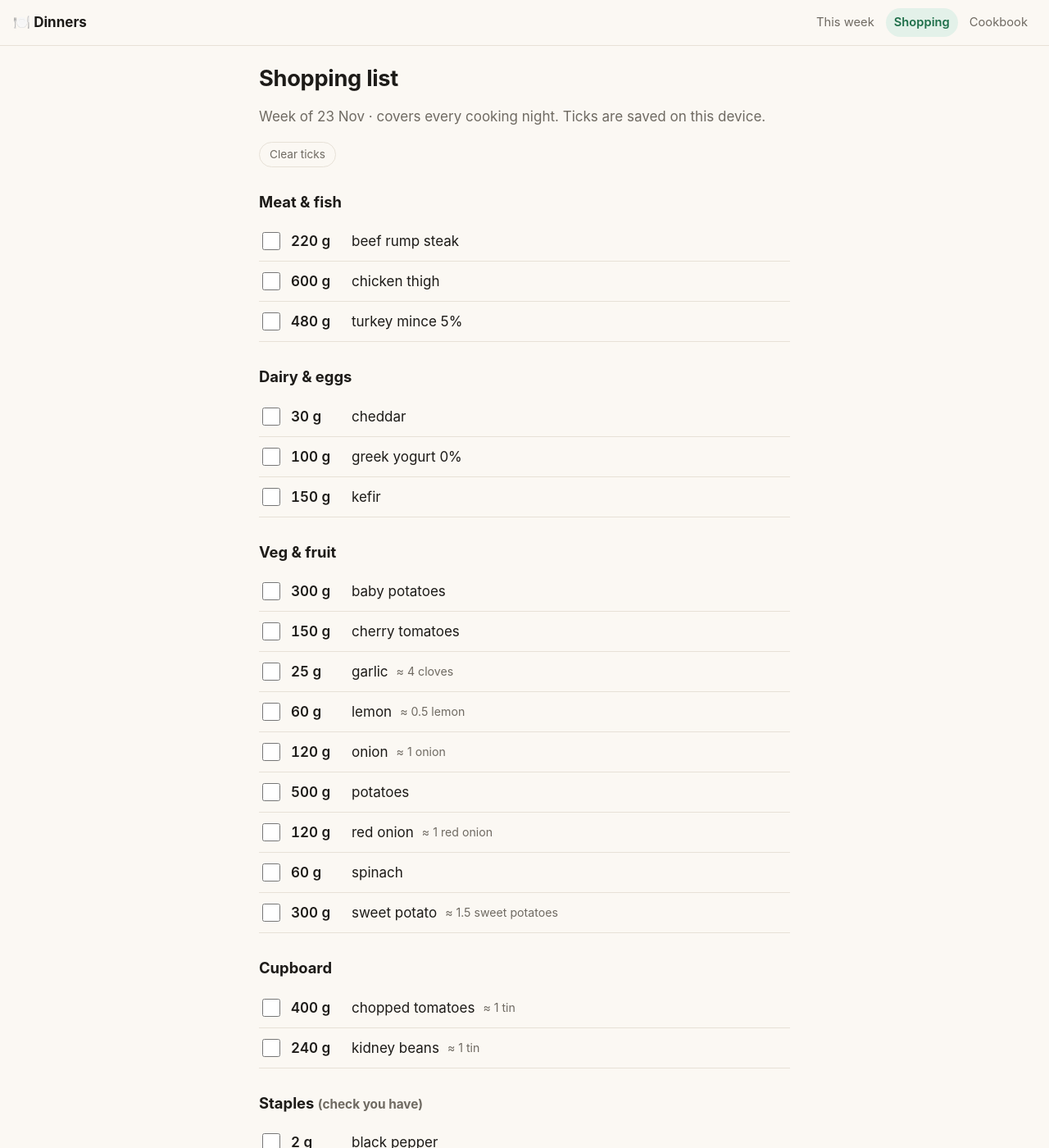
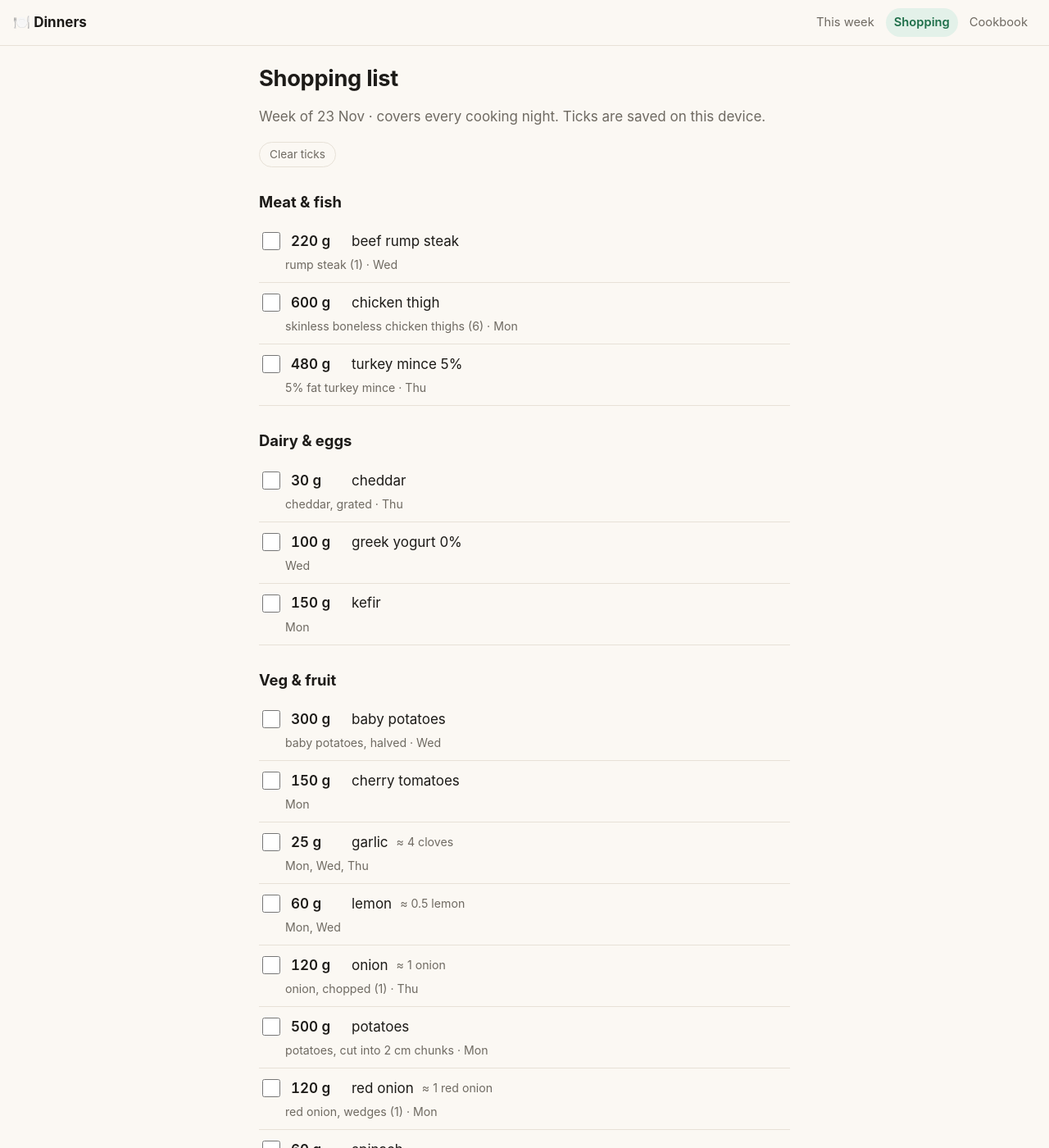
Before and after one commit to DianaIgnatescu/cookbook, a Jekyll site: the page built from shopping-list.md, in a window 1280 px wide and 1400 px high. Shown: the whole window at 82% size. Built offline with Jekyll 4.4.1, drawn with Linux system fonts in a browser that asks for light colours; some of the changed text lies outside the part shown.

Commit message:
Shopping notes, air fryer lines
Co-Authored-By: Claude Sonnet 5.5 <noreply@anthropic.com>
Claude-Session: https://claude.ai/code/session_016UidHuVfsvaBsKEo7guMS3

```diff
--- a/_data/shopping.json
+++ b/_data/shopping.json
@@ -8,15 +8,27 @@
       "items": [
         {
           "name": "beef rump steak",
-          "g": 220
+          "g": 220,
+          "days": [
+            "Wed"
+          ],
+          "note": "rump steak (1)"
         },
         {
           "name": "chicken thigh",
-          "g": 600
+          "g": 600,
+          "days": [
+            "Mon"
+          ],
+          "note": "skinless boneless chicken thighs (6)"
         },
         {
           "name": "turkey mince 5%",
-          "g": 480
+          "g": 480,
+          "days": [
+            "Thu"
+          ],
+          "note": "5% fat turkey mince"
         }
       ]
     },
@@ -26,15 +38,25 @@
       "items": [
         {
           "name": "cheddar",
-          "g": 30
+          "g": 30,
+          "days": [
+            "Thu"
+          ],
+          "note": "cheddar, grated"
         },
         {
           "name": "greek yogurt 0%",
-          "g": 100
+          "g": 100,
+          "days": [
+            "Wed"
+          ]
         },
         {
           "name": "kefir",
-          "g": 150
+          "g": 150,
+          "days": [
+            "Mon"
+          ]
         }
       ]
     },
@@ -44,43 +66,79 @@
       "items": [
         {
           "name": "baby potatoes",
-          "g": 300
+          "g": 300,
+          "days": [
+            "Wed"
+          ],
+          "note": "baby potatoes, halved"
         },
         {
           "name": "cherry tomatoes",
-          "g": 150
+          "g": 150,
+          "days": [
+            "Mon"
+          ]
         },
         {
           "name": "garlic",
           "g": 25,
+          "days": [
+            "Mon",
+            "Wed",
+            "Thu"
+          ],
           "approx": "≈ 4 cloves"
         },
         {
           "name": "lemon",
           "g": 60,
+          "days": [
+            "Mon",
+            "Wed"
+          ],
           "approx": "≈ 0.5 lemon"
         },
         {
           "name": "onion",
           "g": 120,
+          "days": [
+            "Thu"
+          ],
+          "note": "onion, chopped (1)",
           "approx": "≈ 1 onion"
         },
         {
           "name": "potatoes",
-          "g": 500
+          "g": 500,
+          "days": [
+            "Mon"
+          ],
+          "note": "potatoes, cut into 2 cm chunks"
         },
         {
           "name": "red onion",
           "g": 120,
+          "days": [
+            "Mon"
+          ],
+          "note": "red onion, wedges (1)",
           "approx": "≈ 1 red onion"
         },
         {
           "name": "spinach",
-          "g": 60
+          "g": 60,
+          "days": [
+            "Wed"
+          ],
+          "note": "baby spinach (a handful)"
         },
         {
           "name": "sweet potato",
           "g": 300,
+          "days": [
+            "Thu"
+          ],
+          "note": "sweet potato, 1.5 cm cubes (1 large)",
           "approx": "≈ 1.5 sweet potatoes"
         }
       ]
@@ -92,11 +150,19 @@
         {
           "name": "chopped tomatoes",
           "g": 400,
+          "days": [
+            "Thu"
+          ],
+          "note": "chopped tomatoes (1 tin)",
           "approx": "≈ 1 tin"
         },
         {
           "name": "kidney beans",
           "g": 240,
+          "days": [
+            "Thu"
+          ],
+          "note": "kidney beans (1 tin), drained",
           "approx": "≈ 1 tin"
         }
       ]
@@ -107,27 +173,52 @@
       "items": [
         {
           "name": "black pepper",
-          "g": 2
+          "g": 2,
+          "days": [
+            "Mon",
+            "Wed"
+          ]
         },
         {
           "name": "dried oregano",
-          "g": 3
+          "g": 3,
+          "days": [
+            "Mon",
+            "Wed"
+          ]
         },
         {
           "name": "ground cumin",
-          "g": 4
+          "g": 4,
+          "days": [
+            "Thu"
+          ]
         },
         {
           "name": "olive oil",
-          "g": 35
+          "g": 35,
+          "days": [
+            "Mon",
+            "Wed",
+            "Thu"
+          ]
         },
         {
           "name": "salt",
-          "g": 10
+          "g": 10,
+          "days": [
+            "Mon",
+            "Wed",
+            "Thu"
+          ]
         },
         {
           "name": "smoked paprika",
-          "g": 15
+          "g": 15,
+          "days": [
+            "Mon",
+            "Thu"
+          ]
         }
       ]
     }
--- a/_layouts/recipe.html
+++ b/_layouts/recipe.html
@@ -17,4 +17,5 @@ layout: default
   {% for i in page.ingredients %}<li><span class="g">{{ i.g }} g</span><span>{% if i.label %}{{ i.label }}{% else %}{{ i.name }}{% endif %}</span></li>
   {% endfor %}</ul>
   <div class="body">{{ content }}</div>
+  {% if page.air_fryer %}<p class="airfryer"><b>🌀 Air fryer:</b> {{ page.air_fryer }}</p>{% endif %}
 </article>
--- a/assets/style.css
+++ b/assets/style.css
@@ -68,3 +68,6 @@ footer { text-align: center; padding: 24px 16px 40px; font-size: 0.9rem; }
   .brand { display: none; }
   .top nav { width: 100%; justify-content: space-between; }
 }
+.airfryer { background: var(--accent-soft); border-radius: 12px; padding: 10px 14px; margin-top: 20px; }
+.shop label { flex-wrap: wrap; }
+.shop .note { flex-basis: 100%; padding-left: 32px; margin-top: -6px; }
--- a/shopping-list.md
+++ b/shopping-list.md
@@ -10,7 +10,7 @@ permalink: /shopping-list/
 {% for a in s.aisles %}
 <h2>{{ a.aisle }}{% if a.check_cupboard %} <small class="muted">(check you have)</small>{% endif %}</h2>
 <ul class="shop">
-{% for i in a.items %}<li><label><input type="checkbox" data-key="{{ s.week }}|{{ i.name }}"><span class="g">{{ i.g }} g</span> {{ i.name }}{% if i.approx %} <small class="muted">{{ i.approx }}</small>{% endif %}</label></li>
+{% for i in a.items %}<li><label><input type="checkbox" data-key="{{ s.week }}|{{ i.name }}"><span class="g">{{ i.g }} g</span> {{ i.name }}{% if i.approx %} <small class="muted">{{ i.approx }}</small>{% endif %}{% if i.note or i.days %} <small class="muted note">{% if i.note %}{{ i.note }}{% endif %}{% if i.note and i.days %} · {% endif %}{% if i.days %}{{ i.days | join: ", " }}{% endif %}</small>{% endif %}</label></li>
 {% endfor %}</ul>
 {% endfor %}
 
```
Also changed, not shown: _recipes/crispy-paprika-potato-chicken-kefir-traybake.md (+1 -0 lines), _recipes/garlic-steak-crispy-potatoes-yogurt-beef.md (+1 -0 lines).
